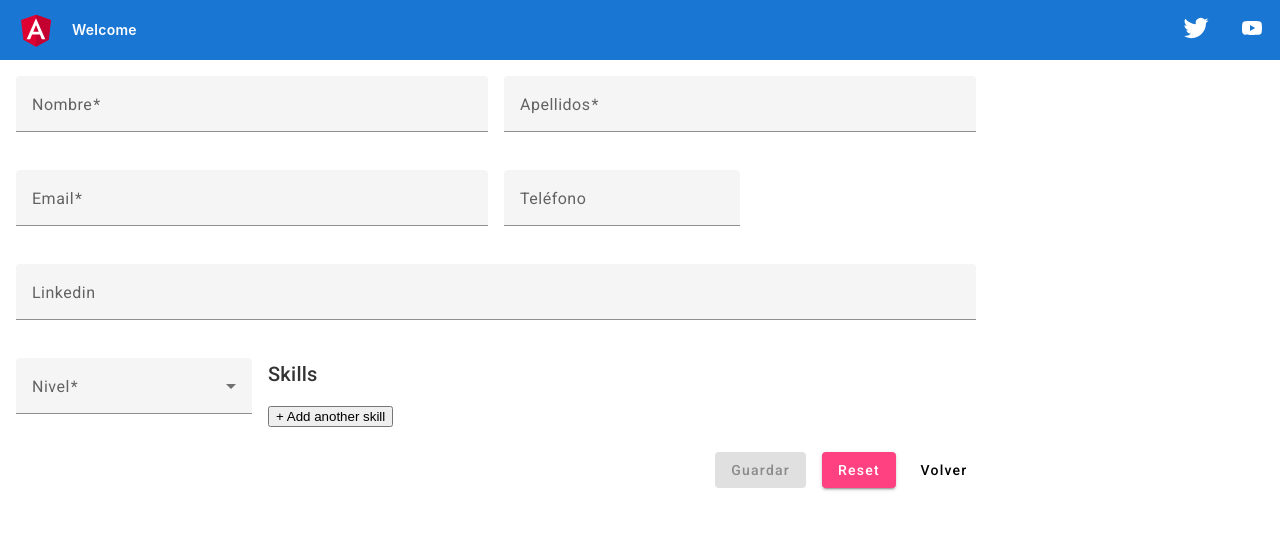
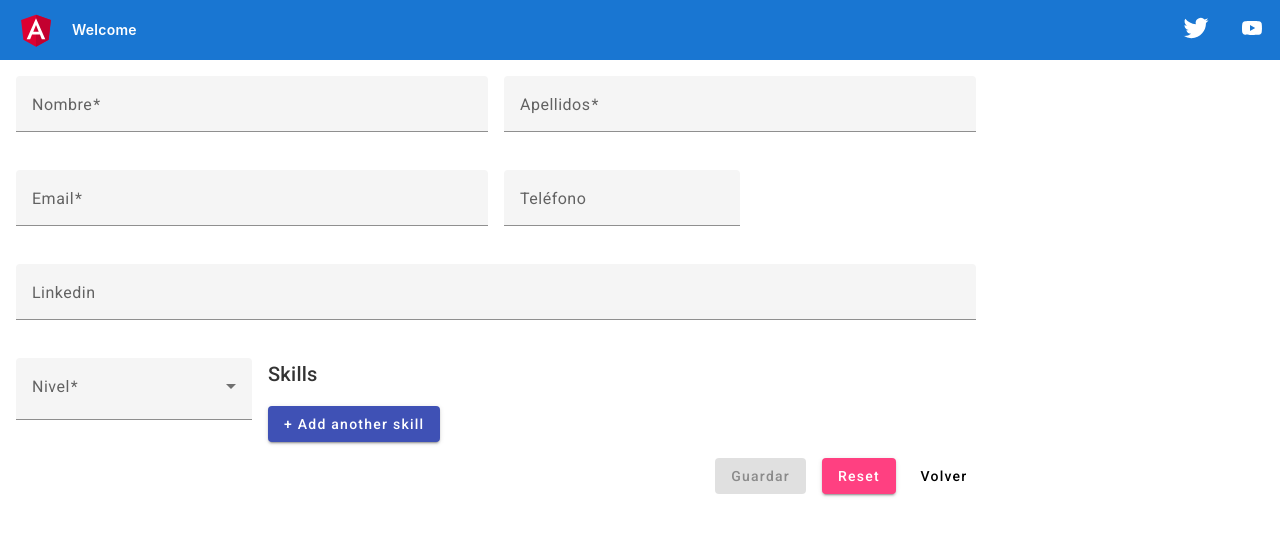
Before and after one commit to leriano7/angular-candidates, an Angular app: page /create in a window 1280 px wide. Shown: the top 536 px of the page. Built offline with nearby package versions, Linux system fonts and the light colour scheme.

Commit message:
Adding material button

```diff
--- a/src/app/components/candidate-form/candidate-form.component.html
+++ b/src/app/components/candidate-form/candidate-form.component.html
@@ -36,7 +36,7 @@
 
     <div formArrayName="skills">
         <h2>Skills</h2>
-        <button type="button" (click)="addSkill()">+ Add another skill</button>
+        <button mat-raised-button color="primary" type="button" (click)="addSkill()">+ Add another skill</button>
 
         <mat-form-field *ngFor="let skill of skills.controls; let i = index">
             <!-- The repeated alias template -->
```
